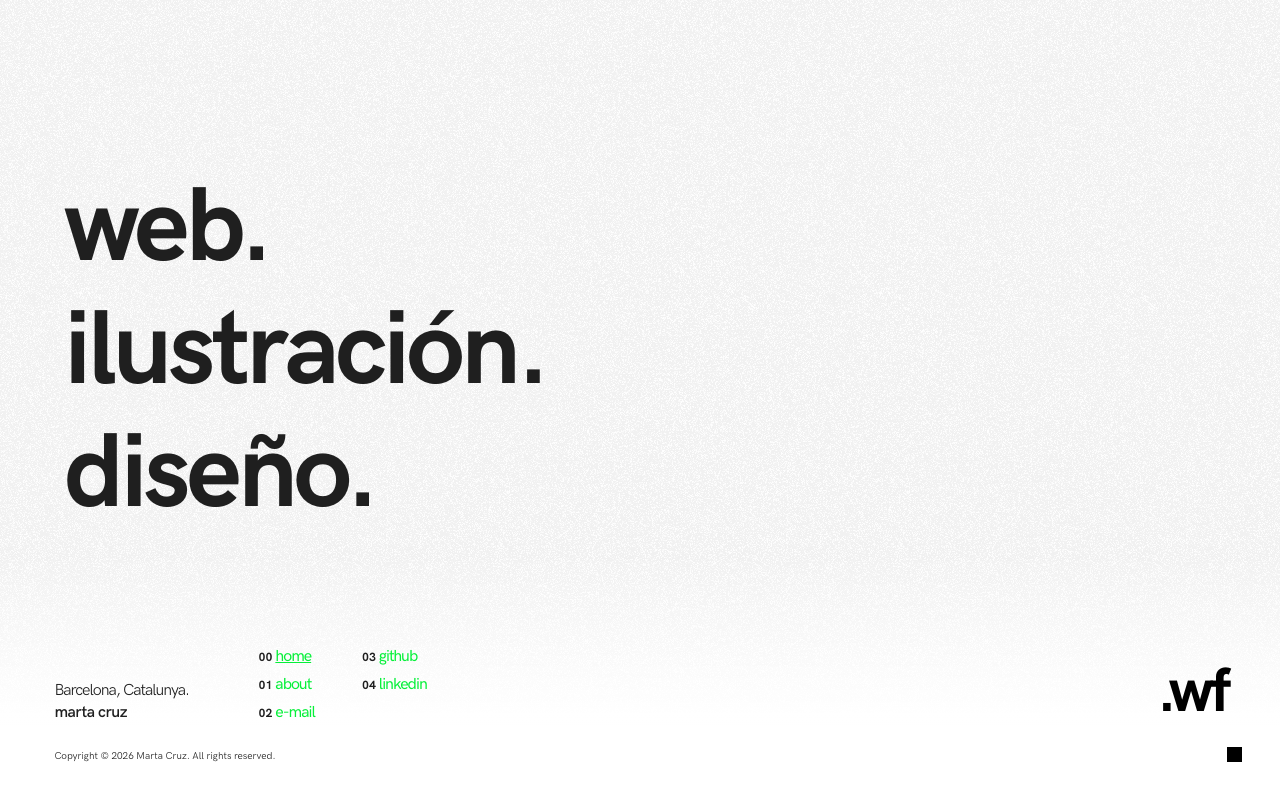
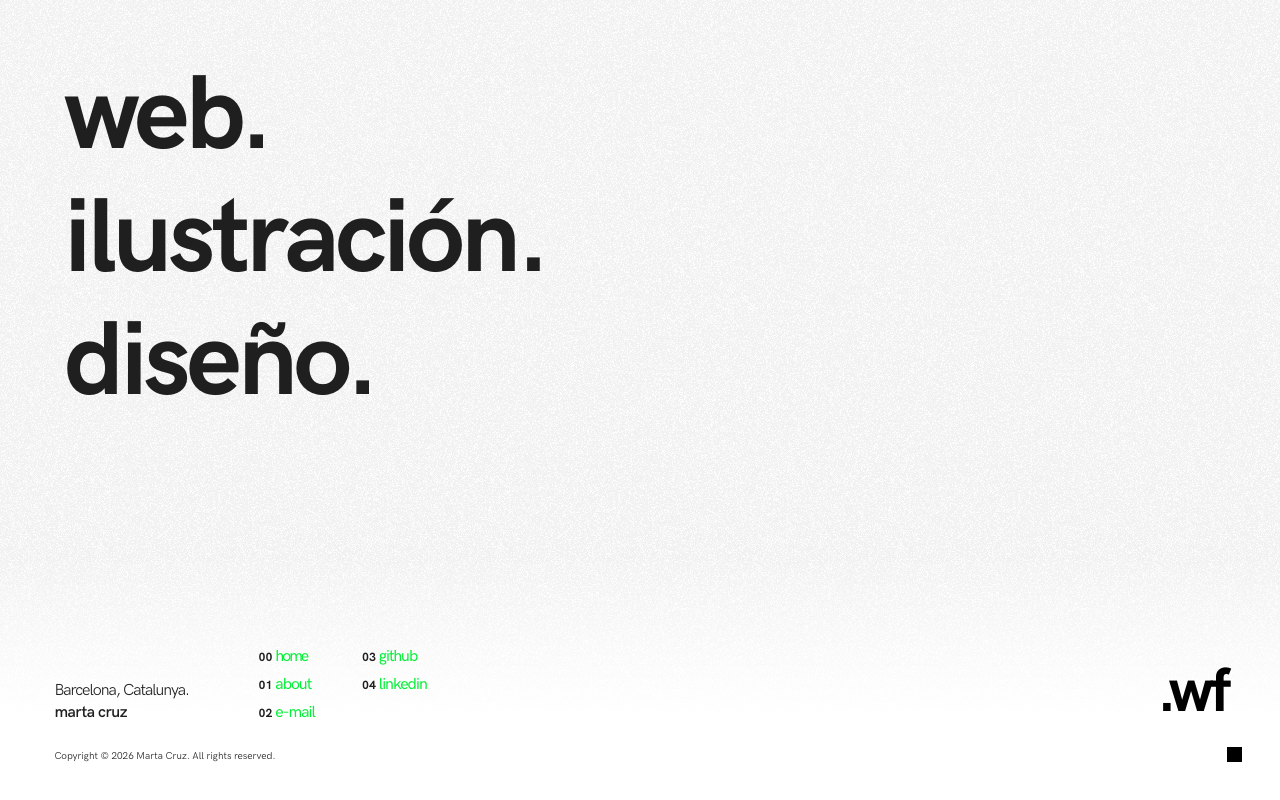
Before and after one commit to wavesforweirdos/wavesforweirdos, a React (Vite) app: page / in a window 1280 px wide. Built offline with nearby package versions, Linux system fonts and the light colour scheme.

Commit message:
feat: sustituye el hover de color por letter-spacing animado

```diff
--- a/src/components/Nav/Nav.scss
+++ b/src/components/Nav/Nav.scss
@@ -69,10 +69,11 @@
       font-size: 1rem;
       letter-spacing: -1px;
       text-decoration: none;
+      transition: letter-spacing var(--duration-slow) var(--ease-hover);
 
       &:hover,
       &.active {
-        text-decoration: underline;
+        letter-spacing: -2px;
       }
     }
   }
--- a/src/pages/Home/Home.scss
+++ b/src/pages/Home/Home.scss
@@ -1,7 +1,6 @@
 .home {
   display: flex;
   align-items: center;
-  min-height: calc(100vh - 14rem);
 
   &__categories {
     display: flex;
@@ -19,11 +18,11 @@
     color: var(--fg);
     text-decoration: none;
     width: fit-content;
-    transition: color var(--duration-fast) var(--ease);
+    transition: letter-spacing var(--duration-slow) var(--ease-hover);
 
     &:hover,
     &:focus-visible {
-      color: var(--accent);
+      letter-spacing: -10px;
     }
   }
 }
--- a/src/pages/Projects/Projects.scss
+++ b/src/pages/Projects/Projects.scss
@@ -1,6 +1,5 @@
 .projects {
   position: relative;
-  min-height: calc(100vh - 14rem);
 
   &__kicker {
     display: block;
@@ -35,6 +34,12 @@
       text-transform: lowercase;
       color: var(--fg);
       text-decoration: none;
+      transition: letter-spacing var(--duration-slow) var(--ease-hover);
+
+      &:hover,
+      &:focus-visible {
+        letter-spacing: -6px;
+      }
     }
 
     &.is-active {
--- a/src/styles/tokens.scss
+++ b/src/styles/tokens.scss
@@ -40,6 +40,7 @@
 
   // Movimiento
   --ease: cubic-bezier(0.16, 1, 0.3, 1);
+  --ease-hover: cubic-bezier(0.075, 0.82, 0.165, 1); // easing real del hover en areoladaniel.com
   --duration-fast: 0.2s;
   --duration-base: 0.4s;
   --duration-slow: 0.8s;
```
